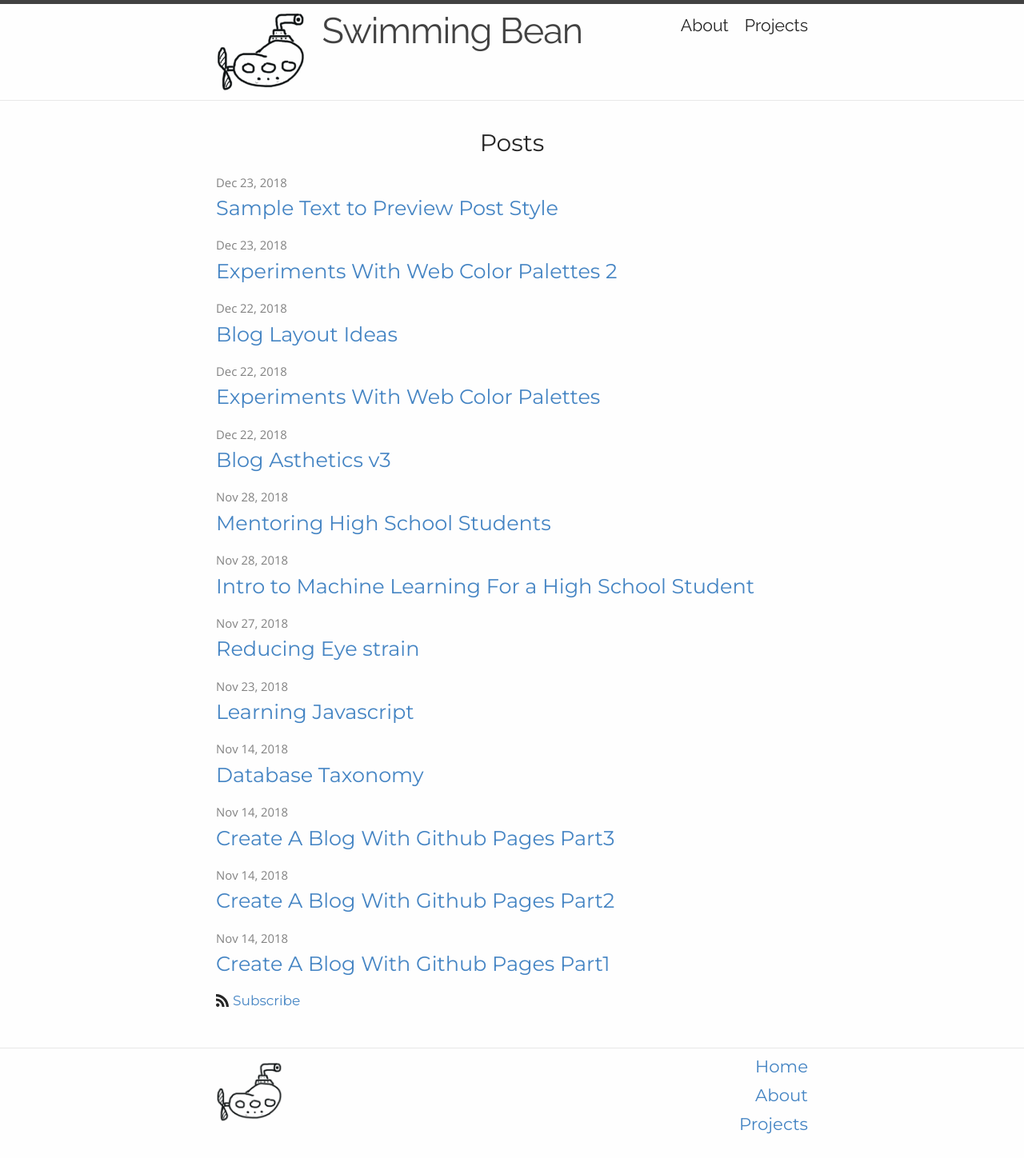
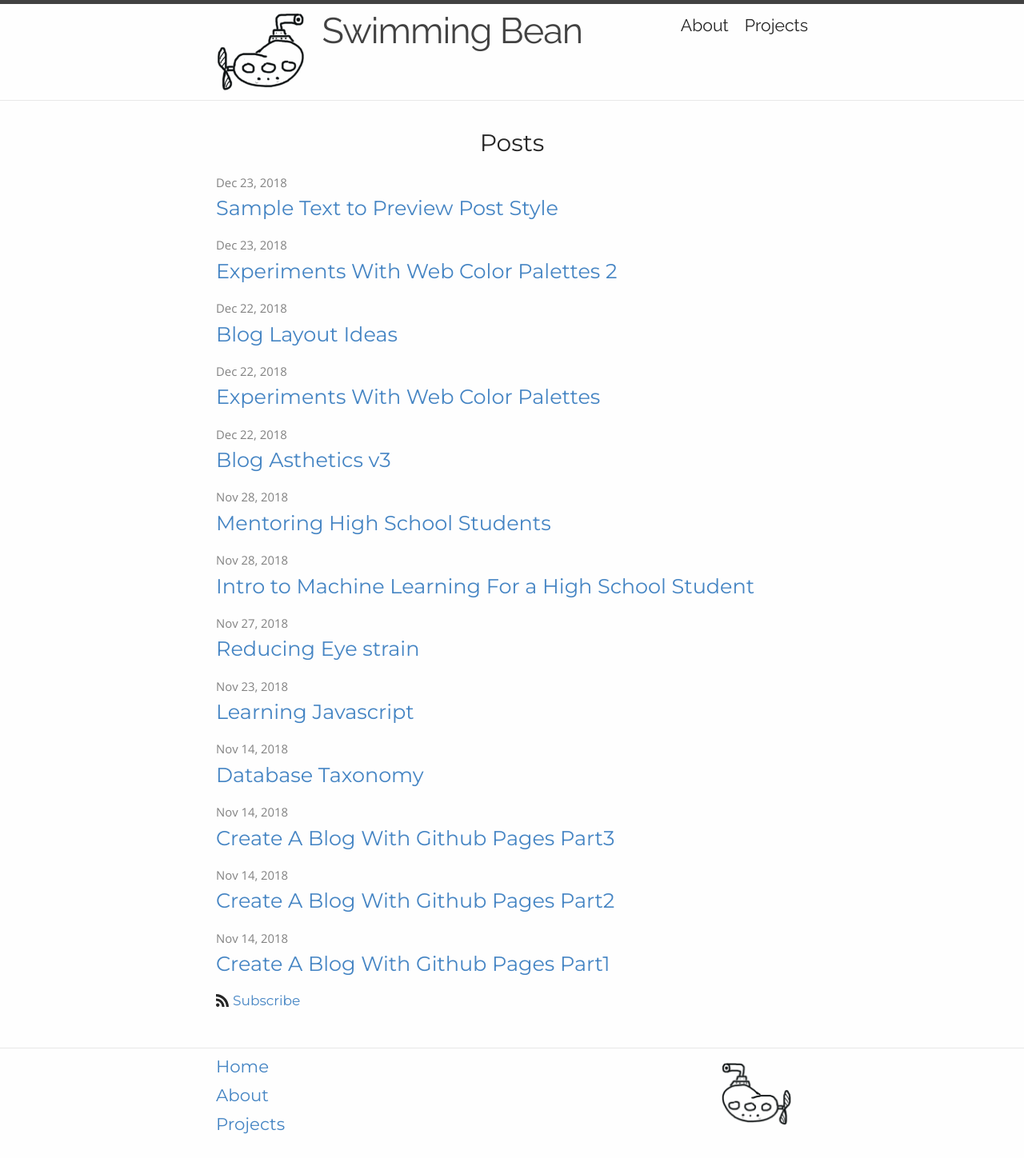
Before and after one commit to swimmingbean/swimmingbean.github.io, a Jekyll site: the page built from index.md, in a window 1280 px wide. Shown: the whole page at 80% size. Built offline with Jekyll 4.4.1, drawn with Linux system fonts in a browser that asks for light colours.

Commit message:
Make footer mirror image of header layout
Put footer nav links on left and logo on right

```diff
--- a/_includes/footer.html
+++ b/_includes/footer.html
@@ -5,10 +5,6 @@
 
     <div class="footer-col-wrapper">
       <div class="footer-col footer-col-1">
-         <img class="logo" src="{{site.baseurl}}/images/logo.png"/>
-      </div>
-
-      <div class="footer-col footer-col-2">
           <p>
               <a class="page-link" href="{{ "/" | relative_url }}">Home</a>
           </p>
@@ -21,6 +17,10 @@
             {%- endif -%}
           {%- endfor -%}
       </div>
+      <div class="footer-col footer-col-2">
+         <img class="logo" src="{{site.baseurl}}/images/logo-reverse.png"/>
+      </div>
+
     </div>
 
   </div>
--- a/_sass/scss_imports/_layout.scss
+++ b/_sass/scss_imports/_layout.scss
@@ -148,7 +148,8 @@
   padding: ($spacing-unit/4) 0;
 
   .logo {
-    height: 75px;
+    height: 80px;
+    float: right;
   }
 
   p {
@@ -194,7 +195,6 @@
 .footer-col-2 {
   width: -webkit-calc(100% - (#{$spacing-unit} / 2));
   width:         calc(100% - (#{$spacing-unit} / 2));
-  text-align: right;
 }
 
 @media screen and (min-width: $on-large) {
```
Also changed, not shown: images/logo-reverse.png (added).
